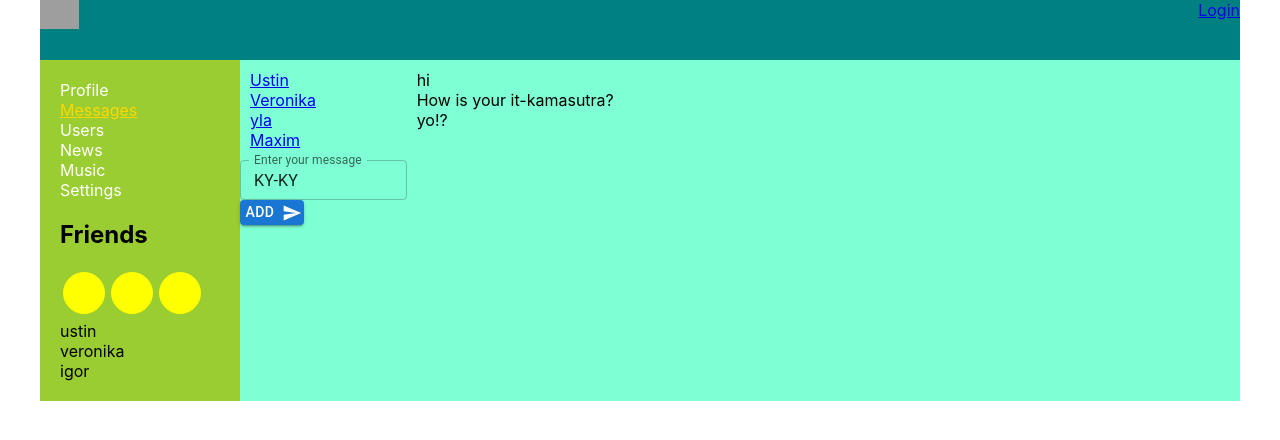
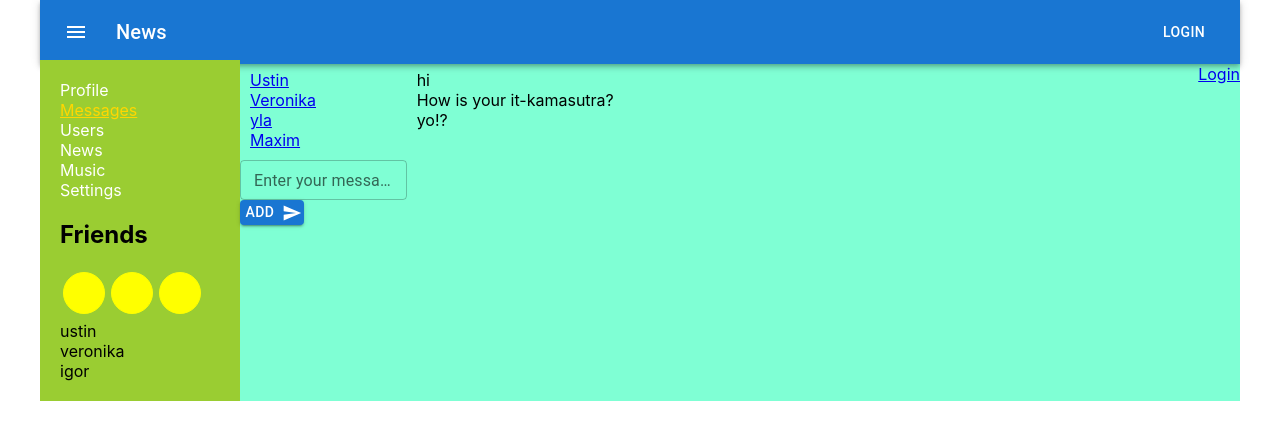
Before and after one commit to Ustin4/Social, a React (Create React App) app: page /dialogs in a window 1280 px wide. Shown: the top 440 px of the page. Built offline with nearby package versions, Linux system fonts and the light colour scheme; no server answers; grey boxes are pictures that could not be loaded.

Commit message:
Custom Pagination and form for input Dialogs

```diff
--- /dev/null
+++ b/src/Utils/AppBar.tsx
@@ -0,0 +1,32 @@
+import * as React from 'react';
+import AppBar from '@mui/material/AppBar';
+import Box from '@mui/material/Box';
+import Toolbar from '@mui/material/Toolbar';
+import Typography from '@mui/material/Typography';
+import Button from '@mui/material/Button';
+import IconButton from '@mui/material/IconButton';
+import MenuIcon from '@mui/icons-material/Menu';
+
+export default function ButtonAppBar() {
+    return (
+        <Box sx={{ flexGrow: 1 }}>
+            <AppBar position="static">
+                <Toolbar>
+                    <IconButton
+                        size="large"
+                        edge="start"
+                        color="inherit"
+                        aria-label="menu"
+                        sx={{ mr: 2 }}
+                    >
+                        <MenuIcon />
+                    </IconButton>
+                    <Typography variant="h6" component="div" sx={{ flexGrow: 1 }}>
+                        News
+                    </Typography>
+                    <Button color="inherit">Login</Button>
+                </Toolbar>
+            </AppBar>
+        </Box>
+    );
+}
--- a/src/components/Dialogs/Dialogs.tsx
+++ b/src/components/Dialogs/Dialogs.tsx
@@ -3,7 +3,9 @@ import s from './Dialogs.module.css'
 import DialogItem from "./Dialogitem/Dialogsitem";
 import Message from "./Message/Message";
 import {DialogsPageType} from "../../redux/redux-store";
-import {Button, TextField} from "@mui/material";
+import {useFormik} from "formik";
+import TextField from "@mui/material/TextField";
+import Button from "@mui/material/Button";
 import SendIcon from '@mui/icons-material/Send';
 
 type PropsType = {
@@ -12,6 +14,9 @@ type PropsType = {
     onSendMessageClick: () => void
 
 };
+type SendParamsType = {
+    send: string
+}
 
 const Dialogs: React.FC<PropsType> = ({
                                           dialogsPage
@@ -25,7 +30,17 @@ const Dialogs: React.FC<PropsType> = ({
     let dialogsElements = state.dialogs.map((d) => (<DialogItem key={d.id} name={d.name} id={d.id}/>));
     let messagesElements = state.messages.map((m) => (<Message key={m.id} message={m.messages}/>));
     let newMessagesText = state.newMessagesText;
+    const formik = useFormik({
+        initialValues: {
+            send: '',
+        },
 
+        onSubmit: (values: SendParamsType) => {
+            formik.resetForm()
+            console.log(values)
+
+        }
+    })
 
     const messagePostsClickHandler = () => {
         onSendMessageClick()
@@ -43,14 +58,18 @@ const Dialogs: React.FC<PropsType> = ({
             <div className={s.messages}>
                 <div>{messagesElements}</div>
             </div>
+            <form onSubmit={formik.handleSubmit}>
                 <div className={s.messagesTextBox}>
                     <div>
 
-                    <TextField fullWidth label="Enter your message"
+                        <TextField
+                            fullWidth
+                            label="Enter your message"
                             id="fullWidth"
-                               onChange={onChangeMessagePostsHandler}
-                               value={newMessagesText}
+                            // onChange={onChangeMessagePostsHandler}
+                            // value={newMessagesText}
                             size={'small'}
+                            {...formik.getFieldProps('send')}
                         />
 
                         {/*<textarea*/}
@@ -64,8 +83,10 @@ const Dialogs: React.FC<PropsType> = ({
                         {/*    add*/}
                         {/*</button>*/}
 
-                    <Button variant="contained"
-                            endIcon={<SendIcon />}
+                        <Button
+                            type={"submit"}
+                            variant="contained"
+                            endIcon={<SendIcon/>}
                             className={s.buttonMessages}
                             onClick={messagePostsClickHandler}
 
@@ -73,6 +94,7 @@ const Dialogs: React.FC<PropsType> = ({
                         </Button>
                     </div>
                 </div>
+            </form>
         </div>
     );
 };
--- a/src/components/Header/Header.tsx
+++ b/src/components/Header/Header.tsx
@@ -1,11 +1,13 @@
 import React from "react";
 import s from './Header.module.css';
 import {NavLink, Route} from "react-router-dom";
+import ButtonAppBar from "../../Utils/AppBar";
 
 const Header = (props:any) => {
 
     return (
         <header className={s.header}>
+            <ButtonAppBar/>
             <img src="https://cdn.logo.com/hotlink-ok/logo-social.png"/>
             <div className={s.loginBlock}>
 
--- a/src/components/Login/Login.tsx
+++ b/src/components/Login/Login.tsx
@@ -37,12 +37,7 @@ import {useAppDispatch, useAppSelector} from "../../redux/redux-store";
 import {Navigate} from "react-router-dom";
 
 
-export type FormType = {
-    email?: string
-    password?: string
-    rememberMe?: boolean
 
-}
 export default function LoginForm() {
     const isAuth = useAppSelector(state => state.auth.isAuth)
 
--- a/src/components/Navbar/Navbar.tsx
+++ b/src/components/Navbar/Navbar.tsx
@@ -3,6 +3,7 @@ import s from './Navbar.module.css'
 
 import {NavLink} from "react-router-dom";
 import FriendContainer from "../Friends/FriendContainer";
+import ButtonAppBar from "../../Utils/AppBar";
 /*
 type PropsType = {
     sidebar:SitebarType
--- a/src/components/Users/Users.tsx
+++ b/src/components/Users/Users.tsx
@@ -32,14 +32,19 @@ let Users = (props: UsersPropsType) => {
     }
 
     return <div>
-
-        {pages.map(p => {
-            // @ts-ignore
-            return <span className={props.currentPage === p && s.selectedPage}
-                         onClick={(e) => {
-                             props.onPageChanged(p)
-                         }}> {p} </span>
-        })}
+        <CustomPagination
+            currentPage={props.currentPage}
+            onPageChanged={props.onPageChanged}
+            pageSize={props.pageSize}
+            totalUsersCount={props.totalUsersCount}
+        />
+        {/*{pages.map(p => {*/}
+        {/*    // @ts-ignore*/}
+        {/*    return <span className={props.currentPage === p && s.selectedPage}*/}
+        {/*                 onClick={(e) => {*/}
+        {/*                     props.onPageChanged(p)*/}
+        {/*                 }}> {p} </span>*/}
+        {/*})}*/}
         {
             props.users.map(u => <div key={u.id}>
                 <span>
--- a/src/redux/redux-store.ts
+++ b/src/redux/redux-store.ts
@@ -2,7 +2,7 @@ import {AnyAction, applyMiddleware, combineReducers, legacy_createStore} from "r
 import dialogsReducer, {ActionMessagesTypes} from "./dialogs-reducer";
 import profileReducer, {ActionPostTypes} from "./profile-reducer";
 import sidebarReducer from "./sidebar-reducer";
-import usersReducer, {ActionFollowTypes} from "./users-reducer";
+import usersReducer, {ActionUsersTypes} from "./users-reducer";
 import authReducer, {ActionAuthTypes} from "./auth-reducer";
 import thunkMiddleware, {ThunkDispatch} from 'redux-thunk'
 import {TypedUseSelectorHook, useDispatch, useSelector} from "react-redux";
@@ -72,7 +72,7 @@ export type AppRootStateType = ReturnType<typeof reducers>
 
 export type ActionTypes = ActionPostTypes
     | ActionMessagesTypes
-    | ActionFollowTypes
+    | ActionUsersTypes
     | ActionAuthTypes
 
 let reducers = combineReducers({
--- a/src/redux/store.ts
+++ b/src/redux/store.ts
@@ -1,7 +1,7 @@
 import profileReducer, {ActionPostTypes} from "./profile-reducer";
 import dialogsReducer, {ActionMessagesTypes} from "./dialogs-reducer";
 import sidebarReducer from "./sidebar-reducer";
-import {ActionFollowTypes} from "./users-reducer";
+import {ActionUsersTypes} from "./users-reducer";
 
 
 /*
--- a/src/redux/users-reducer.ts
+++ b/src/redux/users-reducer.ts
@@ -79,6 +79,10 @@ const usersReducer = (state = initialState, action: ActionTypes) => {
                     : state.followingInProgress.filter(id => id != action.userId)
             }
         }
+        case "SET_CURRENT_PAGE_NUMBER_FOR_PAGINATION":
+            return {
+                ...state, currentPage: action.currentPageNumber
+            }
         default:
             return state
     }
@@ -86,7 +90,7 @@ const usersReducer = (state = initialState, action: ActionTypes) => {
 }
 
 
-export type ActionFollowTypes =
+export type ActionUsersTypes =
     ReturnType<typeof followSuccess>
     | ReturnType<typeof unFollowSuccess>
     | ReturnType<typeof setUsers>
@@ -94,6 +98,7 @@ export type ActionFollowTypes =
     | ReturnType<typeof setTotalUsersCount>
     | ReturnType<typeof toggleIsFetching>
     | ReturnType<typeof toggleFollowingProgress>
+    | ReturnType<typeof setCurrentPageNumberForPagination>
 
 export const followSuccess = (userId: number) => ({type: 'FOLLOW', userId} as const);
 
@@ -102,14 +107,17 @@ export const unFollowSuccess = (userId: number) => ({type: "UNFOLLOW", userId} a
 export const setUsers = (users: any) => ({type: "SET_USERS", users} as const);
 
 export const setCurrentPage = (currentPage: number) => ({type: 'SET_CURRENT_PAGE', currentPage} as const);
-export const setTotalUsersCount = (totalCount: number) =>
-    ({type: 'SET_TOTAL_USERS_COUNT', totalCount} as const);
+export const setTotalUsersCount = (totalCount: number) => ({type: 'SET_TOTAL_USERS_COUNT', totalCount} as const);
 
-export const toggleIsFetching = (isFetching: boolean) =>
-    ({type: 'TOGGLE_IS_FETCHING', isFetching} as const);
+export const toggleIsFetching = (isFetching: boolean) => ({type: 'TOGGLE_IS_FETCHING', isFetching} as const);
 
 export const toggleFollowingProgress = (followingInProgress: boolean, userId: number) =>
     ({type: 'TOGGLE_IS_FOLLOWING_PROGRESS', followingInProgress, userId} as const)
+export const setCurrentPageNumberForPagination = (currentPageNumber: number) => ({
+    type: 'SET_CURRENT_PAGE_NUMBER_FOR_PAGINATION',
+    currentPageNumber
+} as const)
+
 
 export const getUsersThunkCreator = (currentPage: number, pageSize: number) => {
     return (dispatch: Dispatch) => {
@@ -120,7 +128,7 @@ export const getUsersThunkCreator = (currentPage: number, pageSize: number) => {
                 dispatch(toggleIsFetching(false))
                 dispatch(setUsers(data.items))
                 dispatch(setTotalUsersCount(data.totalCount))
-
+                dispatch(setCurrentPageNumberForPagination(currentPage))
             })
     }
 }
```
Lines whose indentation alone changed are shown as unchanged.
